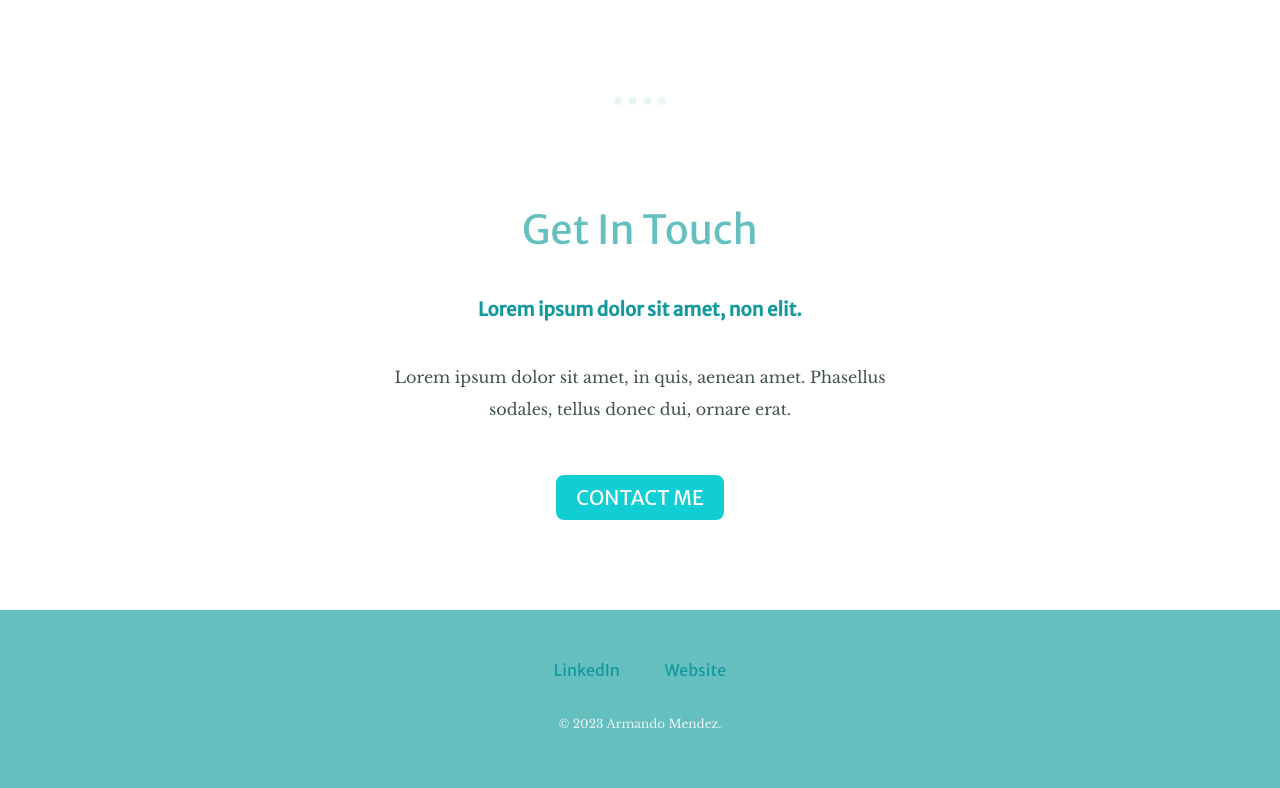
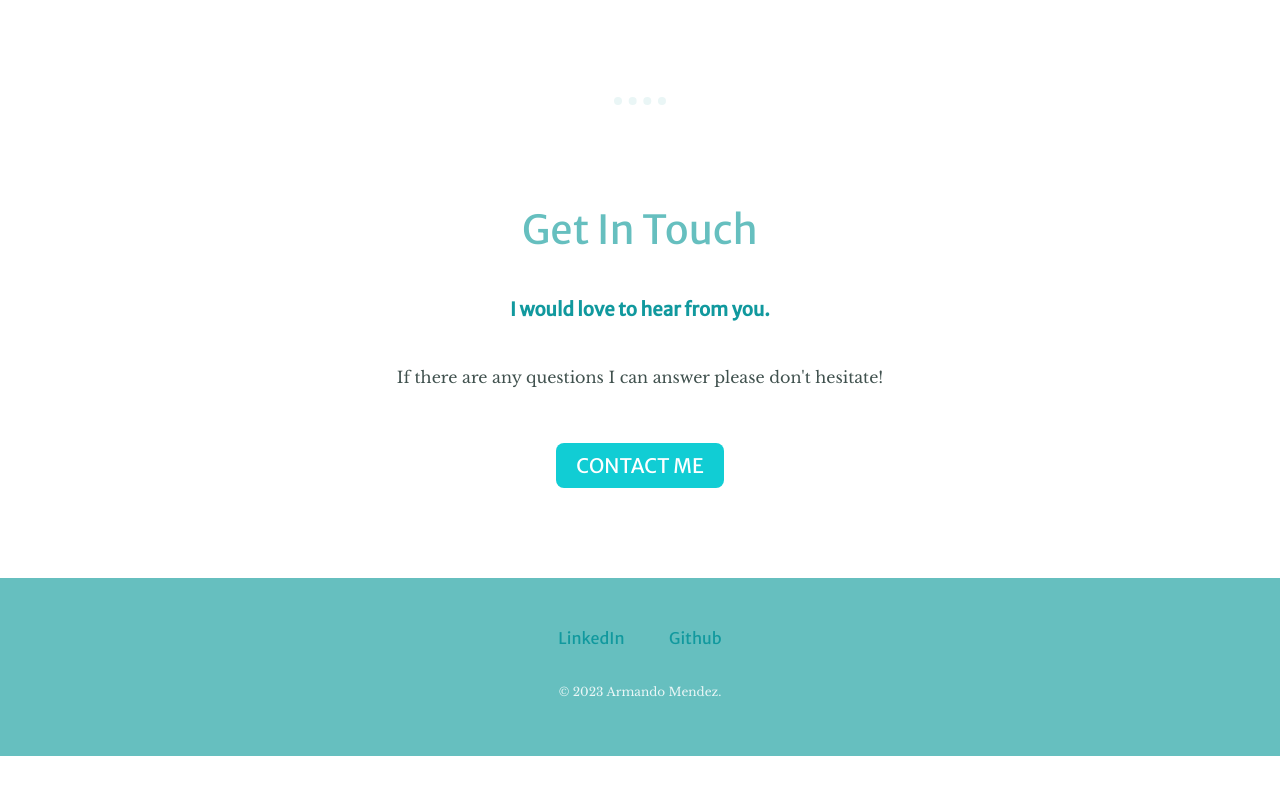
Before and after one commit to armando1236/mysite, a plain HTML site: page index.html in a window 1280 px wide. Shown: the part 2435-3223 px from the top of the page. After the commit the page ends 3191 px from the top, so only its background shows below. Drawn offline with nearby package versions, Linux system fonts and the light colour scheme; a web font is replaced by a local one.

Commit message:
updated contact and link section

```diff
--- a/index.html
+++ b/index.html
@@ -49,8 +49,8 @@
         <hr>
         <div class=" contact-me">
             <h2>Get In Touch</h2>
-            <h3>Lorem ipsum dolor sit amet, non elit.</h3>
-            <p class="contact-message">Lorem ipsum dolor sit amet, in quis, aenean amet. Phasellus sodales, tellus donec dui, ornare erat.
+            <h3>I would love to hear from you.</h3>
+            <p class="contact-message">If there are any questions I can answer please don't hesitate!
             </p>
             <a class="btn" href="mailto:amjr86@outlook.com">CONTACT ME</a>
         </div>
@@ -59,7 +59,7 @@
 
     <div class="bottom-container">
         <a class="footer-link" href="https://www.linkedin.com/in/armando-mendez-jr/">LinkedIn</a>
-        <a class="footer-link" href="https://www.appbrewery.co/">Website</a>
+        <a class="footer-link" href="https://github.com/armando1236">Github</a>
         <p class="copyright">© 2023 Armando Mendez.</p>
     </div>
 
```
